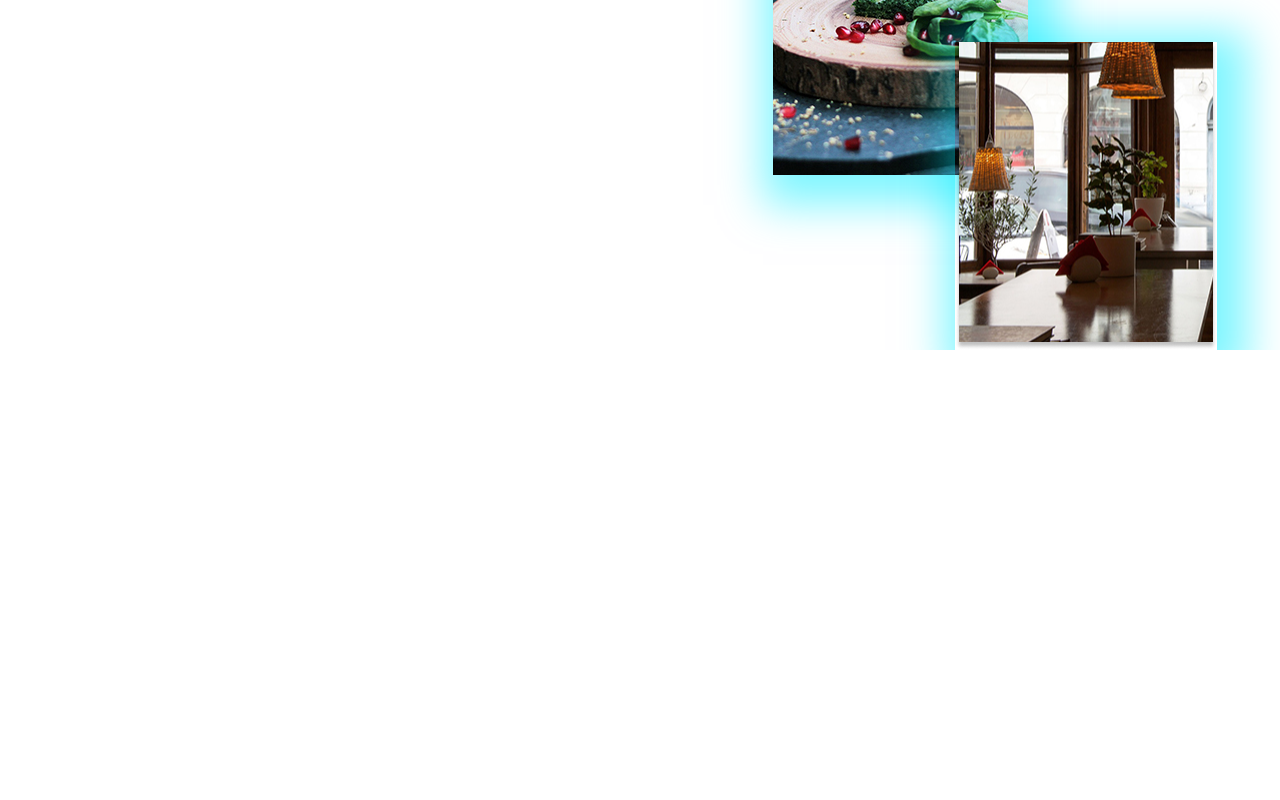
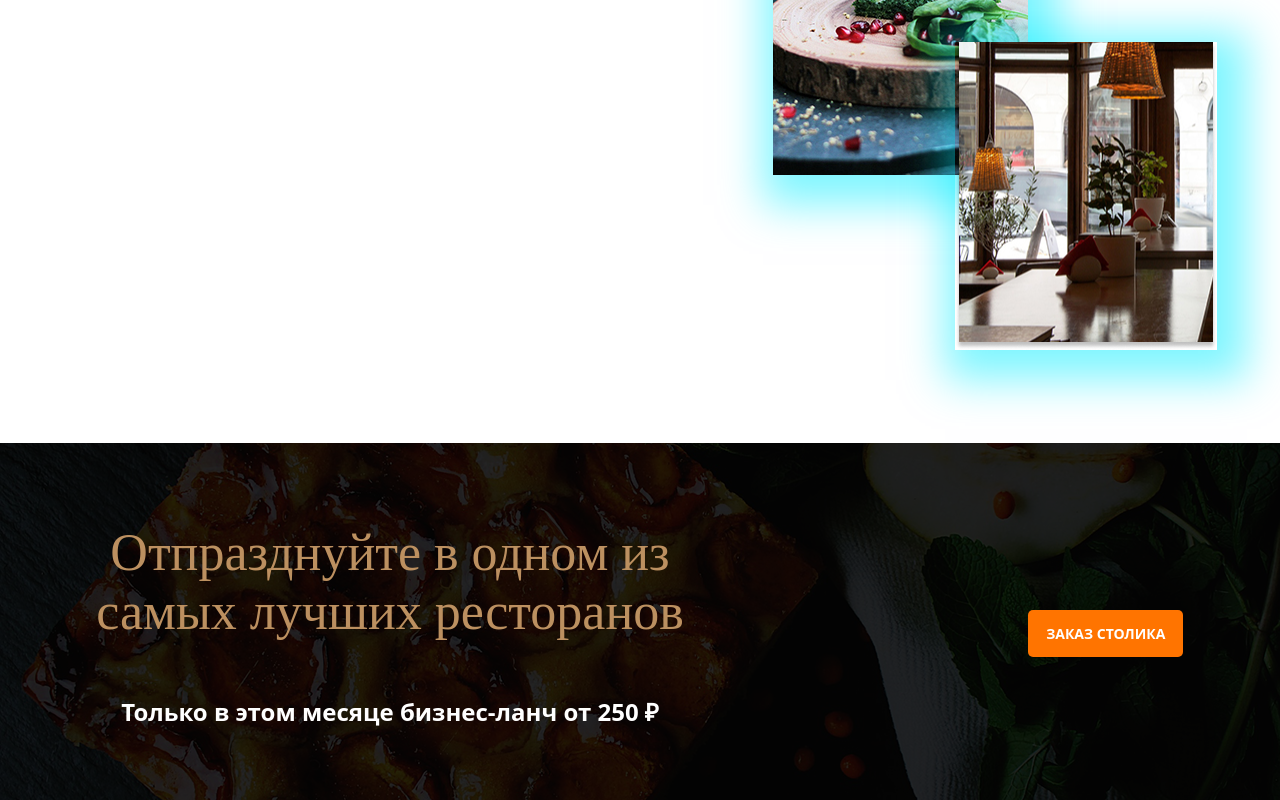
Before and after one commit to RRyapov/react-restoraunt, a React (Create React App) app: page / in a window 1280 px wide. Shown: the part 1446-2246 px from the top of the page. Before the commit the page ends 1796 px from the top, so only its background shows below. Built offline with nearby package versions, Linux system fonts and the light colour scheme.

Commit message:
Добавлен раздел с заказом столика

```diff
--- a/src/App.jsx
+++ b/src/App.jsx
@@ -2,7 +2,8 @@ import React from "react";
 import "./style.css";
 import { Header } from "./components/header/Header";
 import { Squares } from "./components/body/square_tables/Squares";
-import { OurHistory } from "./components/body/our_history/History"
+import { OurHistory } from "./components/body/our_history/History";
+import { OrderPart } from "./components/body/order_line/OrderBlock";
 
 export const App = () => {
   return (
@@ -10,6 +11,7 @@ export const App = () => {
       <Header />
       <Squares />
       <OurHistory />
+      <OrderPart />
     </>
   );
 };
--- /dev/null
+++ b/src/components/body/order_line/OrderBlock.jsx
@@ -0,0 +1,27 @@
+import React from "react";
+import "./order-style.css";
+import "./background_1.png"
+
+export const OrderPart = () => {
+  return (
+    <div className="block-4">
+      <div className="container">
+        <div className="block-holder">
+          <div className="block-4__text">
+            <h1 className="block-4__text--title-1">
+              Отпразднуйте в одном из самых лучших ресторанов
+            </h1>
+            <h2 className="block-4__text--title-2">
+              Только в этом месяце бизнес-ланч от 250 ₽
+            </h2>
+          </div>
+          <div className="block-4__button">
+            <a className="button" href="#">
+              ЗАКАЗ СТОЛИКА
+            </a>
+          </div>
+        </div>
+      </div>
+    </div>
+  );
+};
--- /dev/null
+++ b/src/components/body/order_line/order-style.css
@@ -0,0 +1,36 @@
+.block-4 {
+    margin-top: 100px;
+    background-image: url(background_1.png);
+    height: 357px;
+    background-repeat: no-repeat;
+    background-size: cover;
+}
+
+.block-holder {
+    display: flex;
+    align-items: center;
+}
+
+.block-4__text--title-1 {
+    display: inline-block;
+    font-size: 52px;
+    width: 700px;
+    margin-top: 80px;
+    text-align: center;
+}
+
+.block-4__text--title-2 {
+    display: inline-block;
+    font-family: Open Sans, serif;
+    font-weight: 700;
+    font-size: 24px;
+    width: 700px;
+    color: #ffffff;
+    text-align: center;
+}
+
+.block-4__button {
+    width: 300px;
+    height: 100px;
+    margin-top: 153px;
+}
```
Also changed, not shown: src/components/body/order_line/background_1.png (added).
